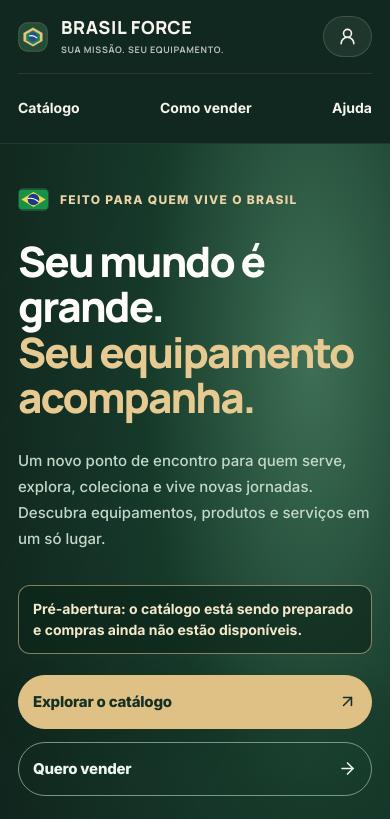
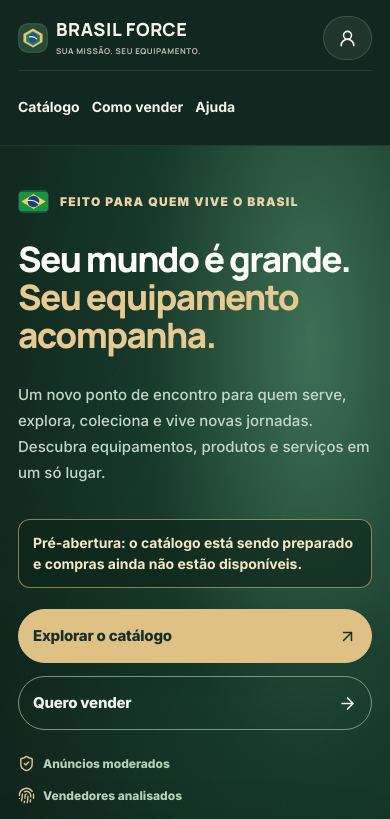
Before and after one commit to Jonbarcost/SouBarcos, a Next.js app in the folder brasil-force-app/: page / in a window 390 px wide. Shown: the top 819 px of the page. Built offline with nearby package versions, Linux system fonts and the light colour scheme.

Commit message:
fix(brasil-force): restore self-hosted typography and refine responsive assistant

```diff
--- a/brasil-force-app/src/app/globals.css
+++ b/brasil-force-app/src/app/globals.css
@@ -1,4 +1,3 @@
-@import url("https://fonts.googleapis.com/css2?family=Inter:wght@400;500;600;700;800&family=Manrope:wght@400;500;600;700;800&display=swap");
 @import "tailwindcss";
 :root {
   --ink: #151916;
@@ -962,7 +961,7 @@
 /* Brasil Force category imagery — original themed SVGs served locally. */
 .bf-section { position: relative; isolation: isolate; }
 .bf-section::before {
-  content: ""; position: absolute; inset: -26px -6vw -36px;
+  content: ""; position: absolute; inset: -26px 0 -36px;
   z-index: -1; pointer-events: none; opacity: .065;
   background: url("/images/categories/campo.svg") right center / min(60%, 680px) no-repeat;
   filter: grayscale(1);
@@ -1026,7 +1025,7 @@
 @media (prefers-reduced-motion:reduce){.bf-assistant-dock:hover{transform:none;}}
 
 /* Typography and legibility refresh: Brasil Force 2026 */
-:root { --font-site: "Inter", "Segoe UI", Arial, sans-serif; --font-display: "Manrope", "Inter", sans-serif; }
+:root { --font-site: var(--font-inter), "Segoe UI", Arial, sans-serif; --font-display: var(--font-manrope), var(--font-inter), sans-serif; }
 body { font-family: var(--font-site); font-size: 16px; line-height: 1.65; }
 h1,h2,h3,.brand > span,.bf-category-title { font-family: var(--font-display); font-weight: 800; letter-spacing: -.035em; }
 .brand > span { letter-spacing: .035em; font-size: clamp(18px,1.7vw,23px); }
@@ -1055,3 +1054,37 @@
 /* Prelaunch disclosure: visible alongside the homepage's primary actions */
 .bf-launch-note { display: inline-block; max-width: 620px; padding: 12px 17px; margin: 0 0 21px; background: rgba(13,37,25,.65); color: #f5e8ca; border: 1px solid rgba(232,204,143,.55); border-radius: 12px; font-size: 15px; line-height: 1.55; font-weight: 650; }
 @media(max-width:640px){ .bf-launch-note { font-size: 14px; padding: 12px 14px; } }
+
+/* Consistent, locally served typography and accessible finishing details. */
+h1,h2,h3 { text-wrap: balance; }
+.panel { box-shadow: 0 8px 30px #10261906; }
+.notice,.feedback { border-radius: 14px; }
+.auth-story { background: radial-gradient(ellipse at top right,#39634b,#142d23 75%); }
+.auth-card { padding: 24px; background: #fffefb; border: 1px solid var(--line); border-radius: 24px; }
+textarea:focus-visible { outline: 3px solid #aa7d2e; outline-offset: 4px; }
+.header nav { flex-wrap: wrap; }
+.header nav a { min-height: 44px; display: inline-flex; align-items: center; }
+.account-link { min-width: 44px; min-height: 44px; justify-content: center; }
+.bf-category-media { will-change: auto; }
+.bf-category-card { min-width: 0; }
+.bf-hero h1 { overflow-wrap: break-word; }
+footer { padding-bottom: 82px; }
+.assistant-chat > .search-form { flex-wrap: wrap; }
+.assistant-chat > .search-form > label { flex-basis: 100%; }
+.assistant-chat > .search-form > input { flex: 1; min-width: 160px; width: auto; }
+.assistant-chat > [role="log"] { overflow-wrap: anywhere; }
+.assistant-chat .listing-toolbar .button { background: #edf2ea; color: #244c39; border-color: #dce2da; }
+.assistant-account-help a { text-decoration: underline; text-underline-offset: 3px; font-weight: 700; }
+@media (min-width:641px) and (max-width:1100px) {
+ .header-inner { flex-wrap: wrap; gap: 12px 24px; }
+ .header nav { order: 3; width:100%; justify-content:center; }
+}
+@media (max-width:640px) {
+ .header nav { overflow: visible; gap: 4px 12px; justify-content: flex-start; }
+ .header-inner { gap: 10px; }
+ .brand { gap: 8px; }
+ .brand small { font-size: 8px; }
+ .auth-card { padding: 24px 18px; }
+ .bf-hero h1 { font-size: clamp(34px,9vw,48px); }
+ .footer-top { flex-wrap: wrap; }
+}
--- a/brasil-force-app/src/app/layout.tsx
+++ b/brasil-force-app/src/app/layout.tsx
@@ -1,6 +1,9 @@
 import type { Metadata } from "next";
+import { Inter, Manrope } from "next/font/google";
 import { Header, Footer, AssistantDock } from "@/components/shell";
 import "./globals.css";
+const inter = Inter({ subsets: ["latin"], display: "swap", variable: "--font-inter" });
+const manrope = Manrope({ subsets: ["latin"], display: "swap", variable: "--font-manrope" });
 export const dynamic = "force-dynamic";
 export const metadata: Metadata = {
   title: {
@@ -17,7 +20,7 @@
   children: React.ReactNode;
 }) {
   return (
-    <html lang="pt-BR">
+    <html lang="pt-BR" className={`${inter.variable} ${manrope.variable}`}>
       <body>
         <a className="skip" href="#conteudo">
           Pular para o conteúdo
--- a/brasil-force-app/src/components/assistant-chat.tsx
+++ b/brasil-force-app/src/components/assistant-chat.tsx
@@ -7,6 +7,7 @@
   answer?: string;
   products: CatalogHit[];
   error?: string;
+  requiresLogin?: boolean;
 };
 function soldierGreeting(hour: number): string {
   if (hour >= 5 && hour < 12) return "Bom dia";
@@ -23,9 +24,13 @@
   const [turns, setTurns] = useState<Turn[]>([]);
   const [loading, setLoading] = useState(false);
   const busy = useRef(false);
+  const logRef = useRef<HTMLDivElement>(null);
+  useEffect(() => {
+    if (logRef.current) logRef.current.scrollTop = logRef.current.scrollHeight;
+  }, [turns, loading]);
   const [greeting, setGreeting] = useState<string | null>(null);
   useEffect(() => {
-    setGreeting(soldierGreeting(new Date().getHours()) + ", senhor! Soldado Virtual Brasil Force à disposição. Qual equipamento procura?");
+    setGreeting(soldierGreeting(new Date().getHours()) + "! Sou o assistente Brasil Force. Qual equipamento você procura?");
   }, []);
   async function submit(e: FormEvent<HTMLFormElement>) {
     e.preventDefault();
@@ -47,7 +52,7 @@
       const data = await response.json();
       result = response.ok
         ? { answer: data.answer, products: data.products ?? [] }
-        : { error: data.error || "Falha na consulta." };
+        : { error: data.error || "Falha na consulta.", requiresLogin: response.status === 401 };
     } catch {
       result = {
         error: "Não foi possível concluir a consulta. Tente novamente.",
@@ -63,10 +68,10 @@
     );
   }
   return (
-    <section className="panel" aria-labelledby="assistant-title">
-      <h2 id="assistant-title">Soldado Virtual Brasil Force</h2>
+    <section className="panel assistant-chat" aria-labelledby="assistant-title">
+      <h2 id="assistant-title">Assistente Brasil Force</h2>
       <p>
-        Às suas ordens! Sou o Soldado Virtual Brasil Force, assistente digital do marketplace.
+        Encontre equipamentos para sua próxima jornada.
         Busque equipamentos por nomes e categorias. O histórico permanece apenas nesta página e é descartado ao sair.
       </p>
       {greeting && <p role="status">{greeting}</p>}
@@ -84,6 +89,7 @@
         ))}
       </div>
       <div
+        ref={logRef}
         role="log"
         aria-label="Histórico da conversa"
         aria-live="polite"
@@ -95,10 +101,13 @@
             <h3>Você</h3>
             <p style={{ whiteSpace: "pre-wrap" }}>{turn.question}</p>
             {turn.error ? (
-              <p role="alert">Às ordens! {turn.error}</p>
+              <div>
+                <p role="alert">{turn.error}</p>
+                {turn.requiresLogin && <p className="assistant-account-help"><Link href="/entrar">Entrar na conta</Link> ou <Link href="/cadastro">criar uma conta</Link>. Confirme seu e-mail para usar o assistente.</p>}
+              </div>
             ) : turn.answer ? (
               <>
-                <h3>Soldado Virtual Brasil Force</h3>
+                <h3>Assistente Brasil Force</h3>
                 <p>{turn.answer}</p>
                 {turn.products.map((product) => (
                   <article key={product.id}>
@@ -118,13 +127,13 @@
                 ))}
               </>
             ) : (
-              <p role="status">Em missão: consultando o catálogo…</p>
+              <p role="status">Consultando o catálogo…</p>
             )}
           </article>
         ))}
       </div>
       <form onSubmit={submit} className="search-form">
-        <label htmlFor="bf-ai-question">Qual equipamento deseja localizar, senhor?</label>
+        <label htmlFor="bf-ai-question">Qual equipamento você procura?</label>
         <input
           id="bf-ai-question"
           value={question}
@@ -139,7 +148,7 @@
           className="button button-primary"
           disabled={loading || question.trim().length < 3}
         >
-          {loading ? "Em missão…" : "Enviar missão"}
+          {loading ? "Buscando…" : "Enviar"}
         </button>
       </form>
     </section>
```
Also changed, not shown: brasil-force-app/src/components/floating-assistant.tsx (+27 -12 lines).
